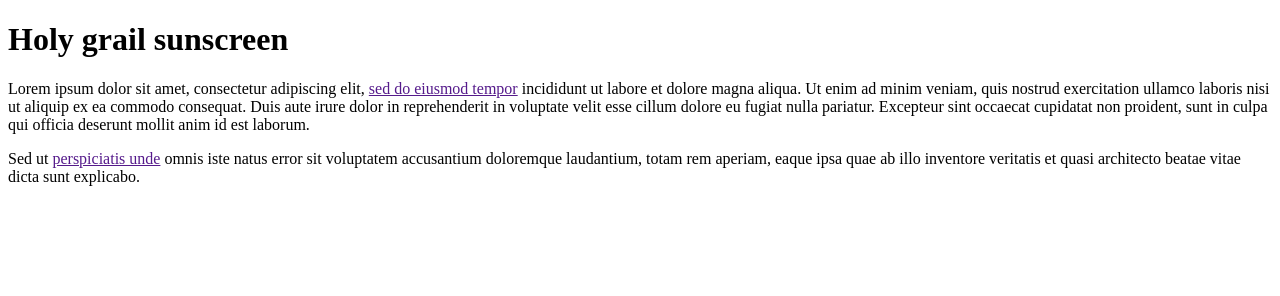
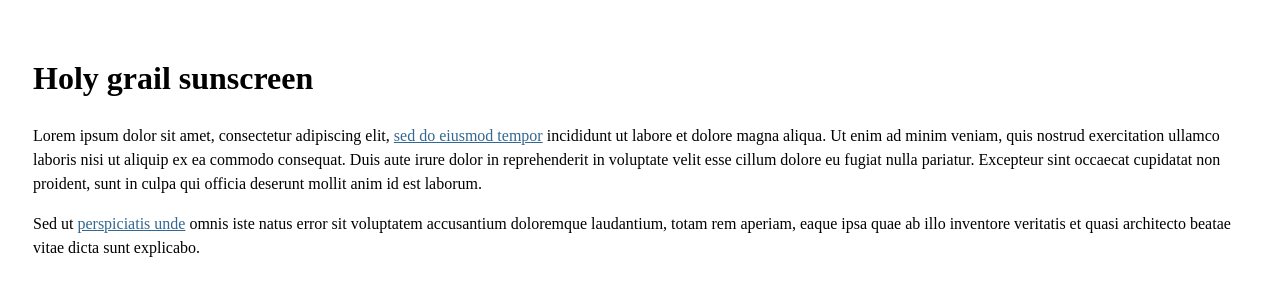
Before and after one commit to marthakelly/marthakelly.github.io, a plain HTML site: page index.html in a window 1280 px wide. Drawn offline with Linux system fonts and the light colour scheme.

Commit message:
basic styles

```diff
--- a/index.html
+++ b/index.html
@@ -6,6 +6,14 @@
   <meta name="description" content="The HTML5 Herald">
   <meta name="author" content="Back To Basics Beauty Blog">
   <style>
+    body {
+      font-family: 'Didot', serif;
+      line-height: 1.5;
+      padding: 25px;
+    }
+    a {
+      color: #326891;
+    }
   </style>
 </head>
 <body>
```
